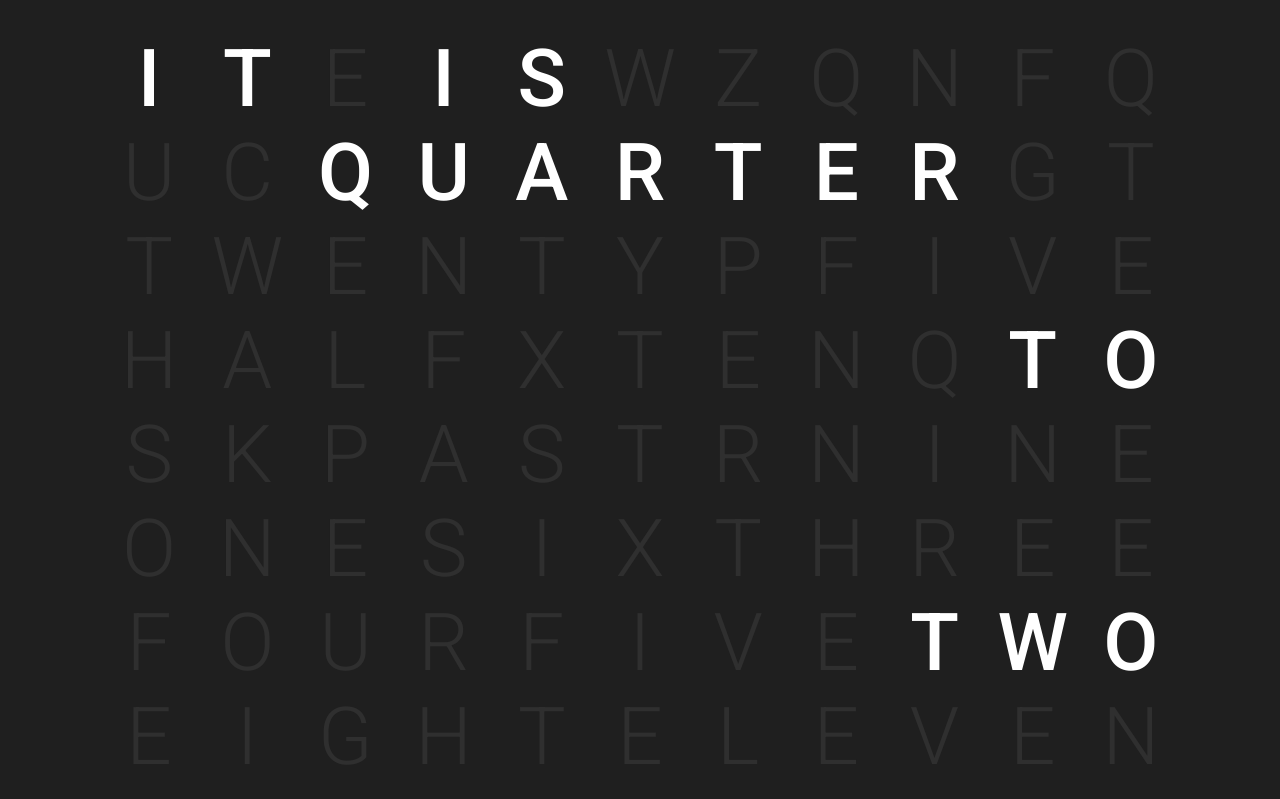
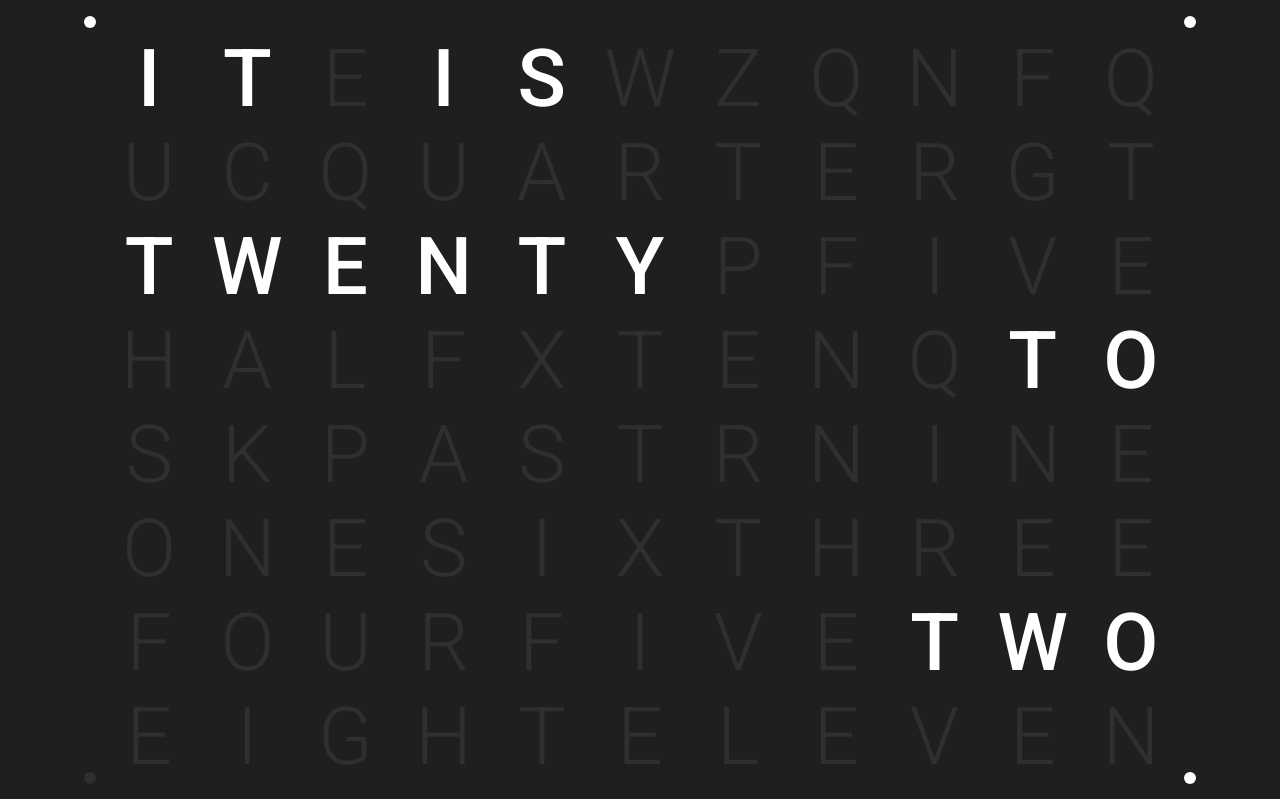
Before and after one commit to jakewtaylor/word-clock, a React (Create React App) app: page / in a window 1280 px wide. Shown: the top 799 px of the page. Built offline with nearby package versions, Linux system fonts and the light colour scheme.

Commit message:
Add corner dots signifying how many minutes past the displayed time it is

```diff
--- a/src/App.css
+++ b/src/App.css
@@ -16,4 +16,5 @@
     display: grid;
     grid-template-columns: repeat(11, 1fr);
     grid-template-rows: repeat(10, 1fr);
+    position: relative;
 }
--- a/src/App.js
+++ b/src/App.js
@@ -5,6 +5,7 @@ import { useTitleChanger } from './hooks/titleChanger';
 import { randomString } from './helpers/randomString';
 
 import Cell from './Cell';
+import Dots from './Dots';
 
 import './App.css';
 
@@ -14,8 +15,10 @@ const App = () => {
     const time = useTime();
     useTitleChanger(time);
 
-    const minute = Math.round(time.minute() / 5) * 5;
+    const minute = Math.floor(time.minute() / 5) * 5;
     const hour = time.hour();
+
+    const difference = time.minute() - minute;
 
     return (
         <div className="wall-clock-container">
@@ -61,6 +64,8 @@ const App = () => {
                 <Cell content="ten" lit={hour === 10 || hour === 22} />
                 <Cell content={randoms[9]} />
                 <Cell content="o'clock" lit={minute === 0} />
+
+                <Dots light={difference} />
             </div>
         </div>
     );
--- /dev/null
+++ b/src/Dots.css
@@ -0,0 +1,31 @@
+.dot {
+    width: .75rem;
+    height: .75rem;
+    border-radius: 50%;
+    background: var(--text-default);
+    position: absolute;
+}
+
+.dot.dot-1 {
+    left: -1rem;
+    top: -1rem;
+}
+
+.dot.dot-2 {
+    top: -1rem;
+    right: -1rem;
+}
+
+.dot.dot-3 {
+    bottom: -1rem;
+    right: -1rem;
+}
+
+.dot.dot-4 {
+    bottom: -1rem;
+    left: -1rem;
+}
+
+.dot.lit {
+    background: var(--text-lit);
+}
--- /dev/null
+++ b/src/Dots.js
@@ -0,0 +1,22 @@
+import React from 'react';
+
+import './Dots.css';
+
+const Dot = ({ number, lit }) => (
+    <div className={`dot dot-${number} ${lit ? 'lit' : ''}`} />
+);
+
+const Dots = ({ light }) => [1, 2, 3, 4].map(n => (
+    <Dot number={n} lit={n <= light} key={n} />
+));
+
+const Dots__ = ({ light }) => (
+    <>
+        <div className="dot dot-1" />
+        <div className="dot dot-2" />
+        <div className="dot dot-3" />
+        <div className="dot dot-4" />
+    </>
+);
+
+export default Dots;
```
